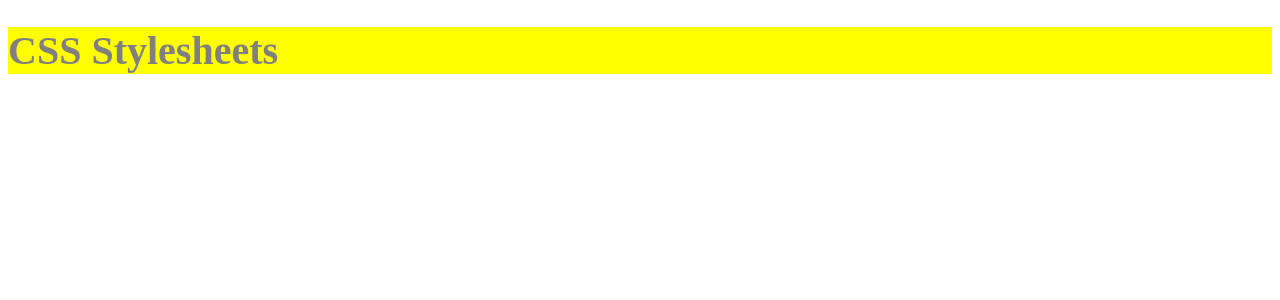
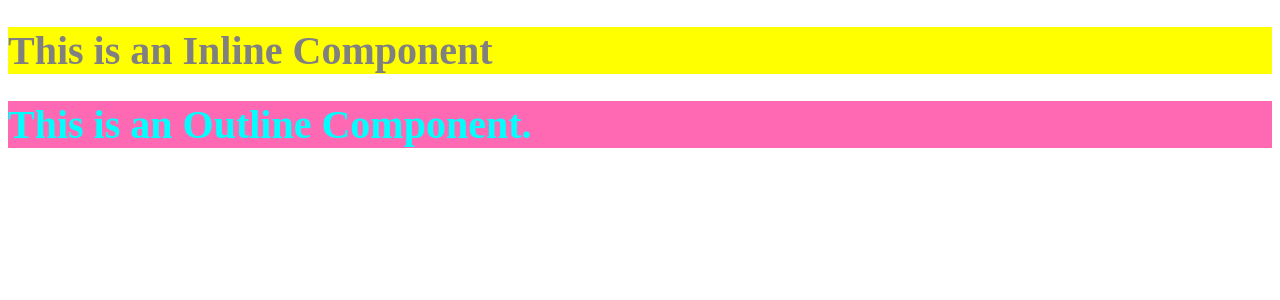
Before and after one commit to HT-shubhams/todoapp, a React (Vite) app in the folder todoapp/: page / in a window 1280 px wide. Shown: the top 300 px of the page. Built offline with nearby package versions, Linux system fonts and the light colour scheme.

Commit message:
csss modules

```diff
--- a/todoapp/src/App.jsx
+++ b/todoapp/src/App.jsx
@@ -1,4 +1,5 @@
 import InlineComponent from "./components/InlineComponent";
+import OutlineComponent from "./components/OutlineComponent";
 import Todo from "./components/Todo";
 
 function App() {
@@ -6,6 +7,7 @@
     <div className="App">
       {/* <Todo /> */}
       <InlineComponent />
+      <OutlineComponent />
     </div>
   );
 }
--- a/todoapp/src/components/InlineComponent.jsx
+++ b/todoapp/src/components/InlineComponent.jsx
@@ -1,8 +1,8 @@
-import "../css/style.css";
+import styles from "./inlinecomponent.module.css";
 export default function InlineComponent() {
   return (
     <>
-      <h1 className="header">CSS Stylesheets</h1>
+      <h1 className={styles.header}>This is an Inline Component</h1>
     </>
   );
 }
--- /dev/null
+++ b/todoapp/src/components/OutlineComponent.jsx
@@ -0,0 +1,8 @@
+import styles from "./outlinecomponent.module.css";
+export default function OutlineComponent() {
+  return (
+    <div>
+      <h1 className={styles.header}>This is an Outline Component.</h1>
+    </div>
+  );
+}
--- /dev/null
+++ b/todoapp/src/components/inlinecomponent.module.css
@@ -0,0 +1,5 @@
+.header {
+  color: grey;
+  background-color: yellow;
+  font-size: 40px;
+}
--- /dev/null
+++ b/todoapp/src/components/outlinecomponent.module.css
@@ -0,0 +1,5 @@
+.header {
+  color: cyan;
+  background-color: hotpink;
+  font-size: 40px;
+}
```
